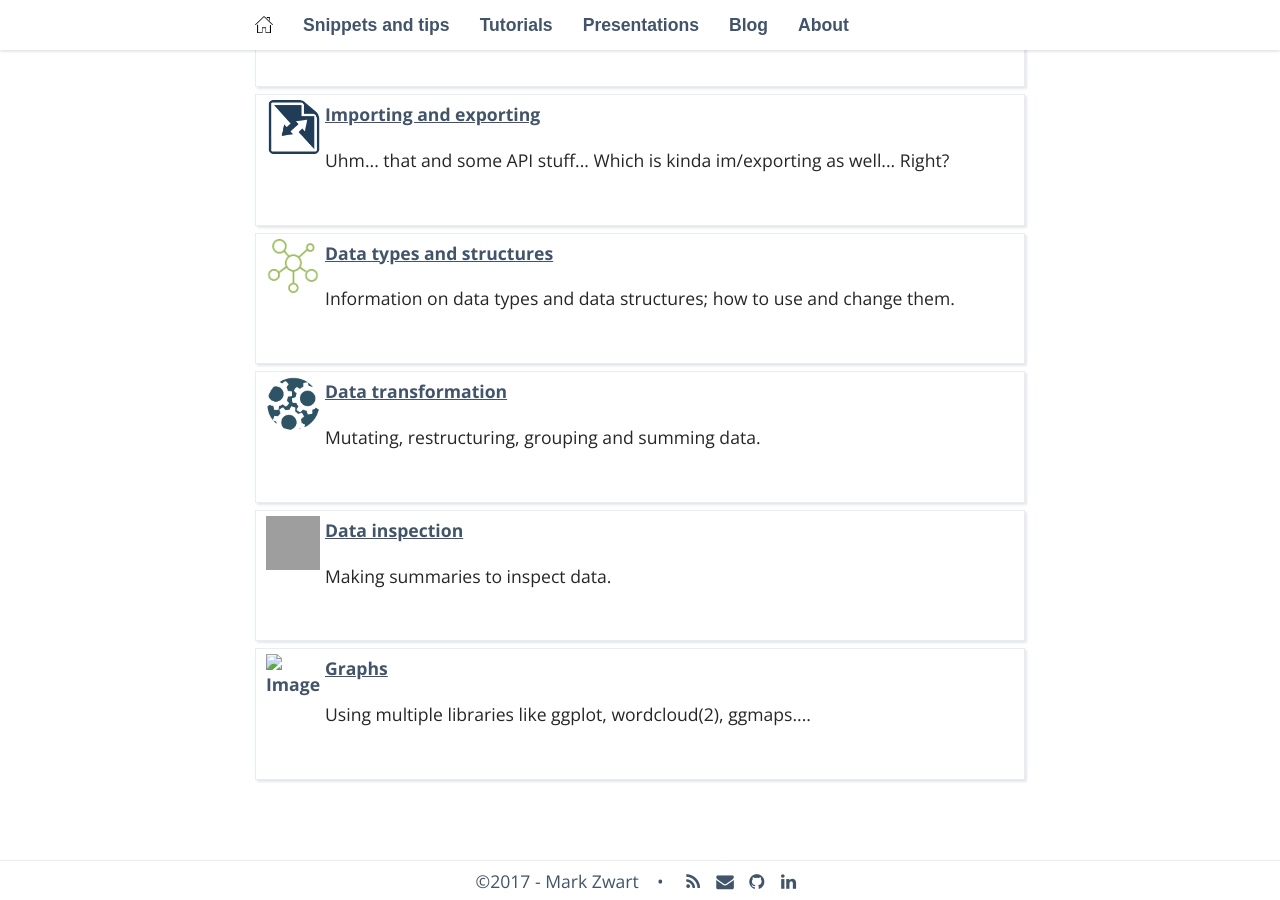
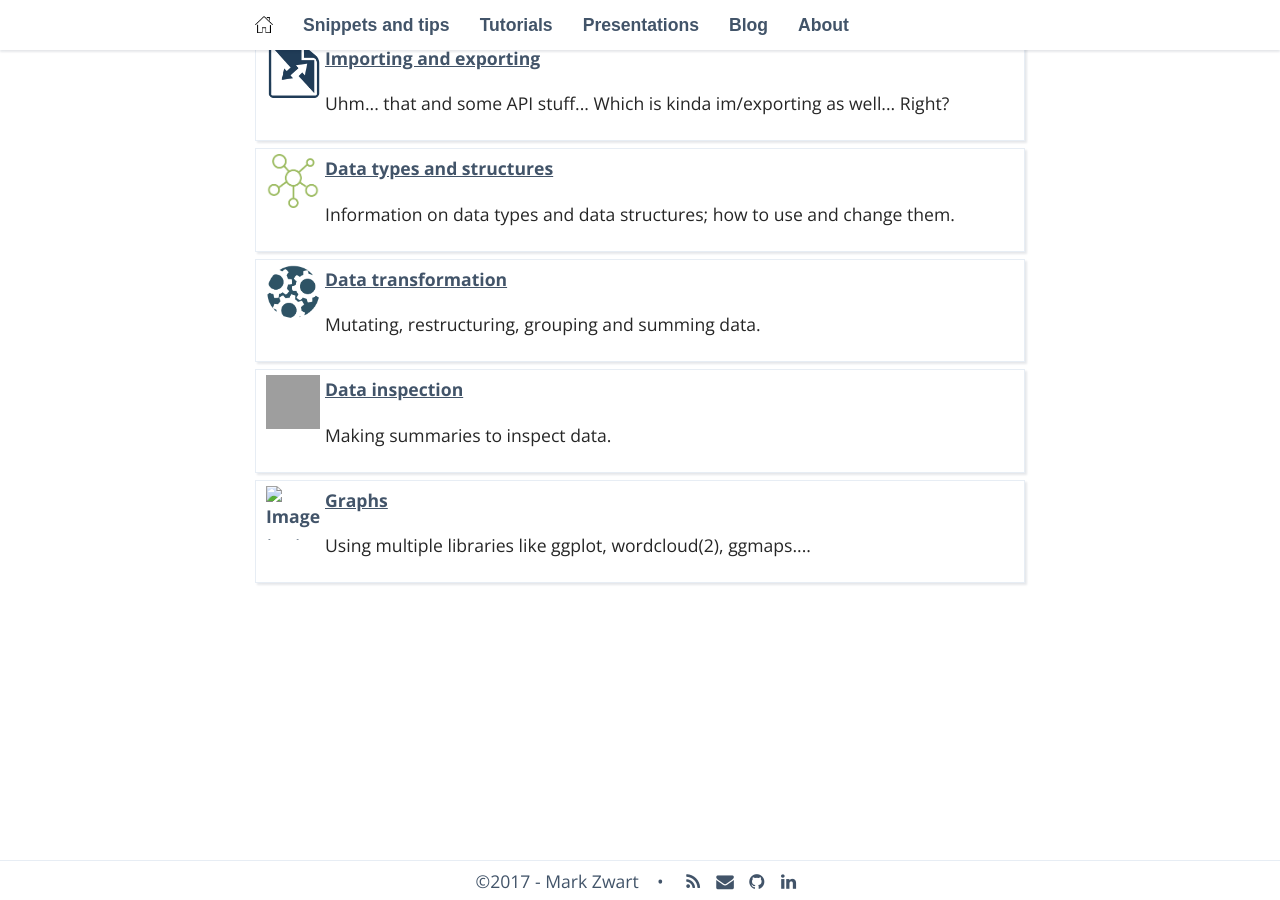
Before and after one commit to mark-me/mark-me.github.io, a Jekyll site: the page built from _pages/01-snippets-and-tips.md, in a window 1280 px wide and 900 px high, scrolled down 473 px. Built offline with Jekyll 4.4.1, drawn with Linux system fonts in a browser that asks for light colours; nearby versions of some CDN libraries; some web fonts are replaced; comment, search, counter and statistics services are not loaded; grey boxes are pictures that could not be loaded.

Commit message:
Update 01-snippets-and-tips.md

```diff
--- a/_pages/01-snippets-and-tips.md
+++ b/_pages/01-snippets-and-tips.md
@@ -17,10 +17,8 @@ navigation_weight: 1
         <div class="index_item_right">
           <a href="{{ page.url }}">{{ page.title }}</a><br>
           <p>{{ page.description }}</p>
-          <br>
         </div>
       </div>
     {% endfor %}
   </div>
 {% endfor %}
-<br><br><
```
